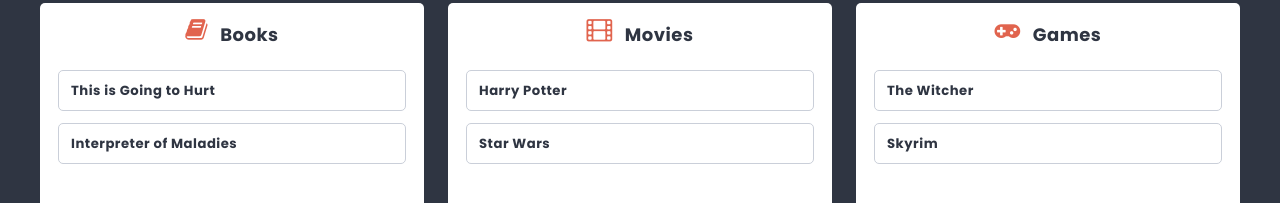
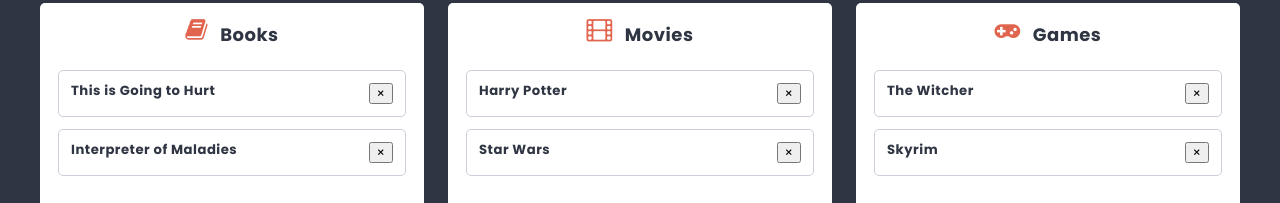
Before and after one commit to lukaszzwolak/ReactApp, a React (Create React App) app in the folder react-app/: page / in a window 1280 px wide. Shown: the part 538-741 px from the top of the page. Built offline with nearby package versions, Linux system fonts and the light colour scheme.

Commit message:
feat: add ability to remove cards from columns

```diff
--- a/react-app/src/components/cList/List.js
+++ b/react-app/src/components/cList/List.js
@@ -51,6 +51,20 @@
 
     };
 
+    const removeCard = (cardId, columnId) => {
+        const updatedColumns = columns.map(column => {
+            if (column.id === columnId) {
+                return {
+                    ...column,
+                    cards: column.cards.filter(card => card.id !== cardId)
+                };
+            }
+            return column;
+        });
+
+        setColumns(updatedColumns);
+    };
+
     return (
         <div className={styles.list}>
             <header className={styles.header}>
@@ -58,7 +72,17 @@
             </header>
             <p className={styles.description}>Interesting things I want to check out</p>
             <section className={styles.columns}>
-                {columns.map(column => <Column key={column.id} id={column.id} title={column.title} icon={column.icon} cards={column.cards} addCard={addCard} />)}
+                {columns.map(column => (
+                    <Column
+                        key={column.id}
+                        id={column.id}
+                        title={column.title}
+                        icon={column.icon}
+                        cards={column.cards}
+                        addCard={addCard}
+                        removeCard={removeCard}
+                    />
+                ))}
             </section>
             <ColumnForm action={addColumn} />
         </div>
--- a/react-app/src/components/fColumn/Column.js
+++ b/react-app/src/components/fColumn/Column.js
@@ -13,7 +13,14 @@
 
 
             <ul className={styles.cards}>
-                {props.cards.map(card => <Card key={card.id} title={card.title} />)}
+                {props.cards.map(card => (
+                    <Card
+                        key={card.id}
+                        id={card.id}
+                        title={card.title}
+                        onRemove={(cardId) => props.removeCard(cardId, props.id)}
+                    />
+                ))}
             </ul>
             <CardForm columnId={props.id} action={props.addCard} />
         </article>
--- a/react-app/src/components/iCard/Card.js
+++ b/react-app/src/components/iCard/Card.js
@@ -2,7 +2,10 @@
 
 const Card = props => {
     return (
-        <li className={styles.card}>{props.title}</li>
+        <li className={styles.card}>
+            {props.title}
+            <button onClick={() => props.onRemove(props.id)} className={styles.removeBtn}>×</button>
+        </li>
     );
 };
 
```
